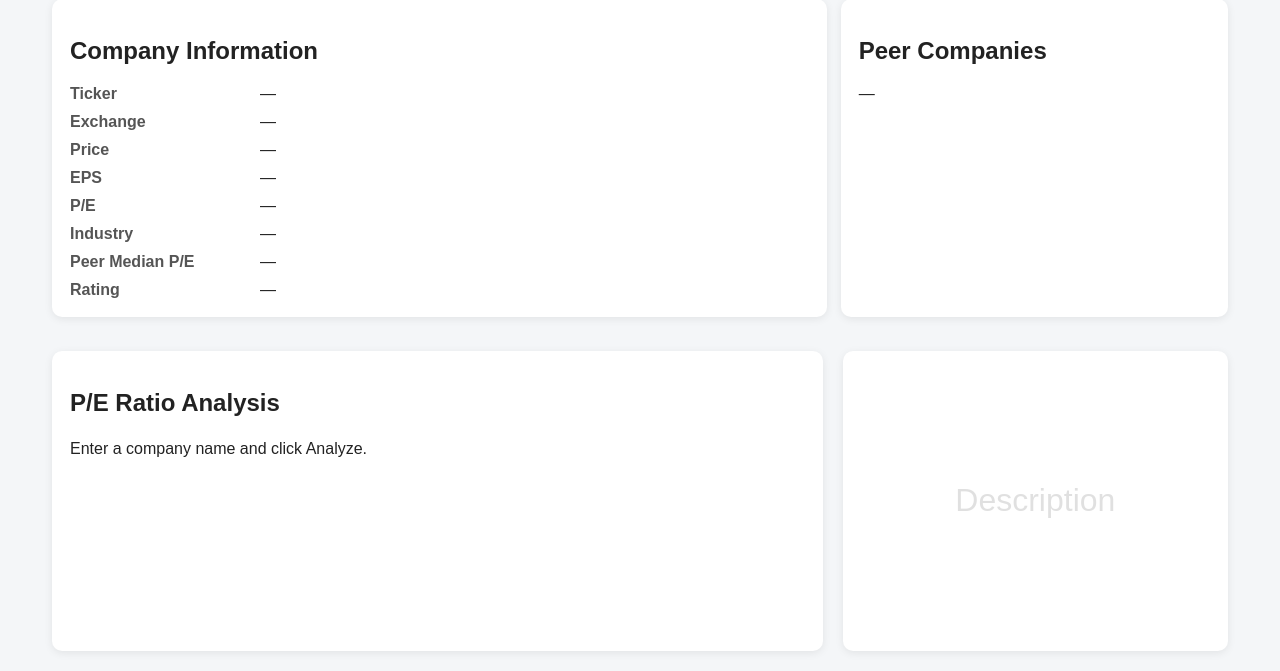
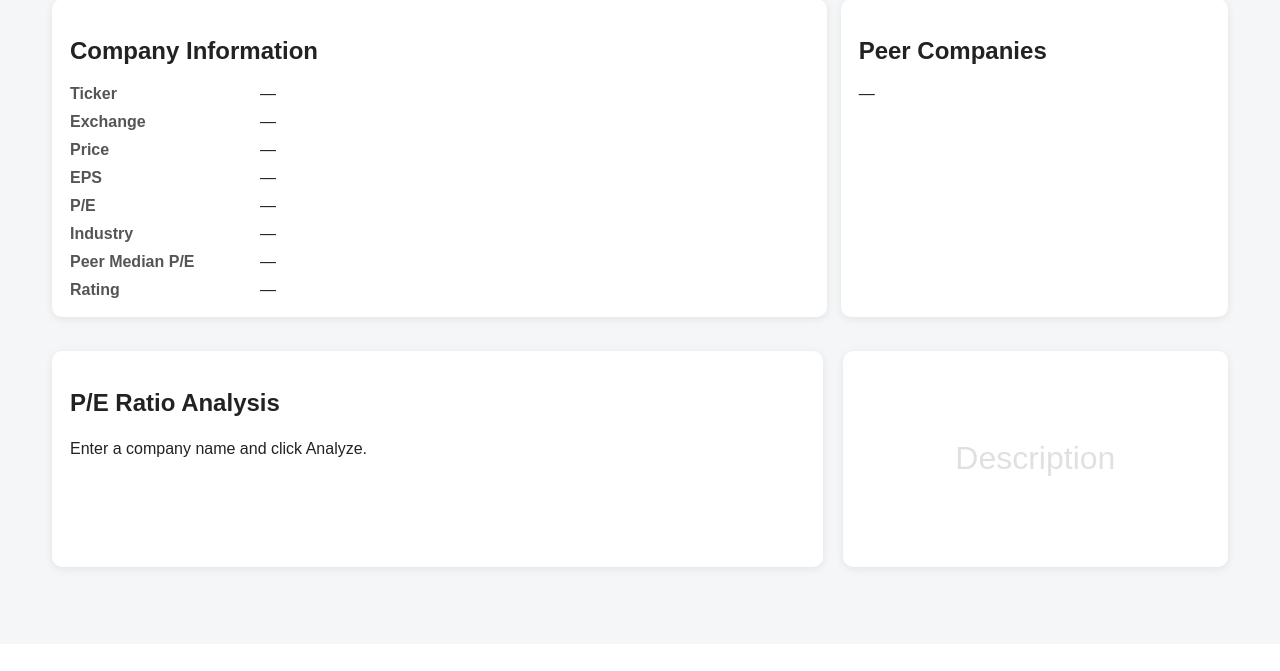
Before and after one commit to tradersamba/stock-analyzer, a FastAPI app: page / in a window 1280 px wide. Shown: the part 156-827 px from the top of the page. After the commit the page ends 731 px from the top, so only its background shows below. Run offline with FastAPI, Linux system fonts and the light colour scheme.

```diff
--- a/static/style.css
+++ b/static/style.css
@@ -136,10 +136,9 @@ header p {
     border-radius: 10px;
     padding: 18px;
     box-shadow: 0 2px 8px rgba(0,0,0,0.08);
-    line-height: 1.6;
 
-    height: 300px;      /* Adjust this value */
-    overflow-y: auto;   /* Scrollbar appears only if needed */
+    display: flex;
+    flex-direction: column;
 }
 
 .pe-help-panel h2{
```
